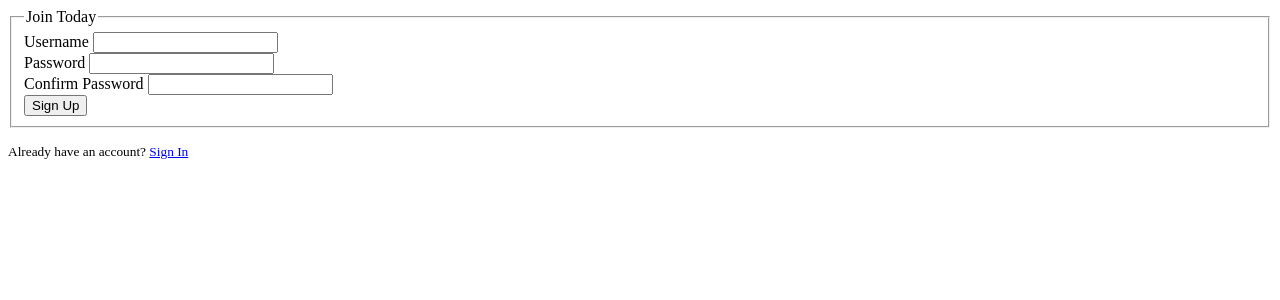
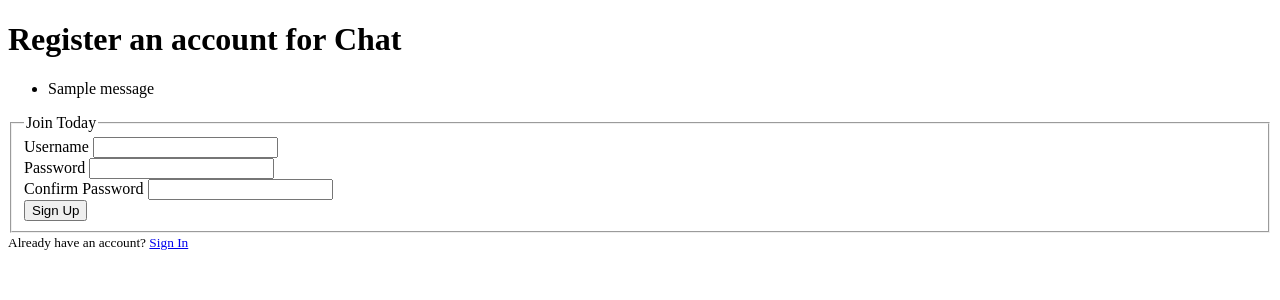
Before and after one commit to Smart-SangGe/Program_Design, a Flask app: page /register in a window 1280 px wide. Shown: the top 300 px of the page. Run offline with Flask 3, Linux system fonts and the light colour scheme; tables that the repository leaves empty hold one stand-in row (values such as "Sample post"); one stand-in notice (Sample message) is shown; parts of the project's set-up code (start-up, migrations or seed data) failed here and were passed over.

```diff
--- a/app.py
+++ b/app.py
@@ -7,6 +7,7 @@ from wtforms import StringField, PasswordField, SubmitField
 from wtforms.validators import DataRequired, Length, EqualTo, Regexp
 from flask_login import LoginManager, current_user, login_user, UserMixin
 from db_model import db, User, Message, FriendRequest
+import sqlalchemy.exc
 
 
 app = Flask(__name__)
@@ -52,12 +53,10 @@ def register():
         try:
             db.session.add(user)
             db.session.commit()
-        except :
+            return redirect(url_for('login'))
+        except sqlalchemy.exc.DBAPIError:
             db.session.rollback()
-            # 这里你可以添加你的错误处理代码，例如向用户显示一个错误消息
             flash('用户名已存在，请选择其他用户名。', 'danger')
-        flash('Account created for {}!'.format(form.username.data), 'success')
-        return redirect(url_for('login'))
     return render_template('register.html', title='Register', form=form)
 
 # 登录表单
--- a/static/css/register.css
+++ b/static/css/register.css
@@ -0,0 +1,4 @@
+.text-danger{
+    font-weight: bold;
+    color: red;
+}
--- a/templates/register.html
+++ b/templates/register.html
@@ -1,26 +1,56 @@
+<!doctype html>
+<head>
+    <title>Register</title>
+    <h1>Register an account for Chat</h1>
+    <link rel="stylesheet" href="{{ url_for('static', filename='css/register.css') }}">
+</head>
+
+{% with messages = get_flashed_messages() %}
+  {% if messages %}
+    <ul class=flashes>
+    {% for message in messages %}
+      <li>{{ message }}</li>
+    {% endfor %}
+    </ul>
+  {% endif %}
+{% endwith %}
 {% block content %}
     <div class="content-section">
         <form method="POST" action="">
             {{ form.hidden_tag() }}
             <fieldset class="form-group">
                 <legend class="border-bottom mb-4">Join Today</legend>
+
                 <div class="form-group">
                     {{ form.username.label(class="form-control-label") }}
                     {{ form.username(class="form-control form-control-lg") }}
+                    {% for error in form.username.errors %}
+                        <span class="text-danger">{{ error }}</span><br>
+                    {% endfor %}
                 </div>
+
                 <div class="form-group">
                     {{ form.password.label(class="form-control-label") }}
                     {{ form.password(class="form-control form-control-lg") }}
+                    {% for error in form.password.errors %}
+                        <span class="text-danger">{{ error }}</span><br>
+                    {% endfor %}
                 </div>
+
                 <div class="form-group">
                     {{ form.confirm_password.label(class="form-control-label") }}
                     {{ form.confirm_password(class="form-control form-control-lg") }}
+                    {% for error in form.confirm_password.errors %}
+                        <span class="text-danger">{{ error }}</span><br>
+                    {% endfor %}
                 </div>
+
                 <div class="form-group">
                     {{ form.submit(class="btn btn-outline-info") }}
                 </div>
             </fieldset>
         </form>
+
         <div class="border-top pt-3">
             <small class="text-muted">
                 Already have an account? <a class="ml-2" href="/login">Sign In</a>
```
